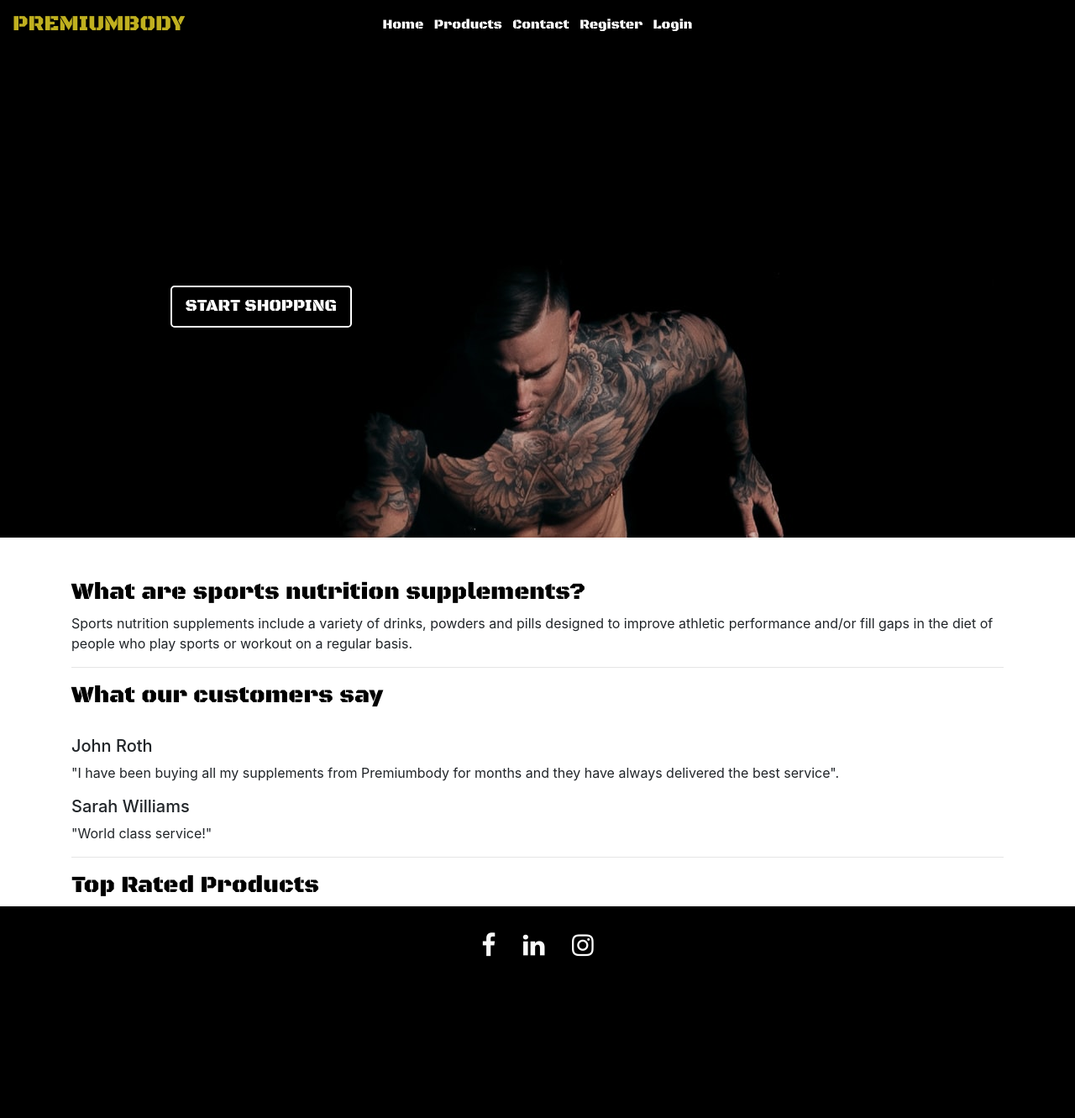
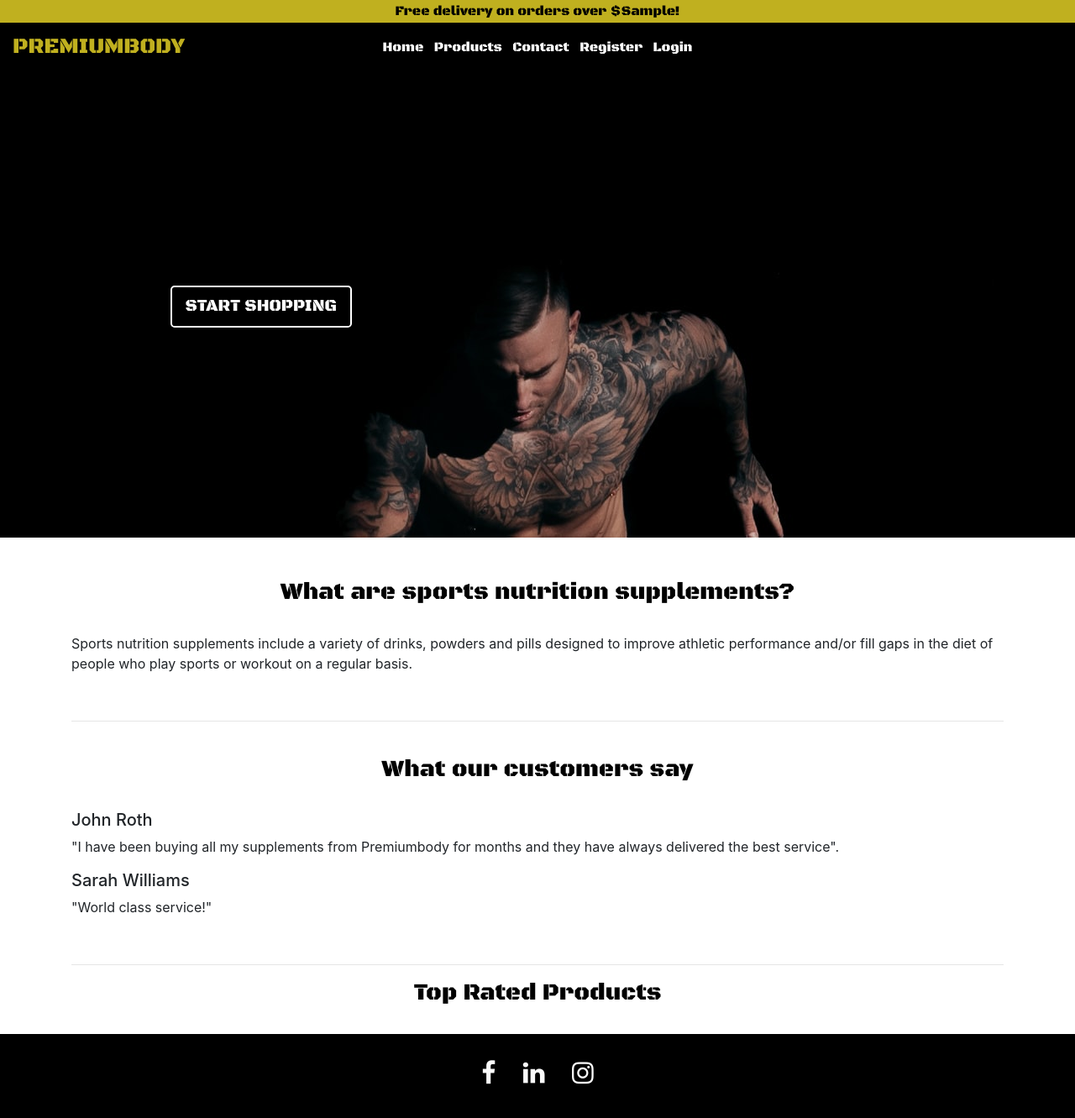
Before and after one commit to mendesfsweden/MilestoneProject4, a Django app: template home/templates/home/index.html in a window 1280 px wide. Shown: the whole page at 84% size. Before the commit the page ends 1139 px from the top, so only its background shows below. Run offline with Django 3.2, Linux system fonts and the light colour scheme; the template is opened without the code that fills it: most values are stand-ins (such as "Sample title", 1, 10 or a date in 2020); some libraries are stand-ins or nearby versions.

Commit message:
fixed some css on base and index templates added free delivery banner

```diff
--- a/home/templates/home/index.html
+++ b/home/templates/home/index.html
@@ -19,8 +19,10 @@
 <div class="container">
     <div class="row pt-5">
         <div class="col-12 col-4-lg">
-            <h3 class="main-font section-title">What are sports nutrition supplements?</h3>
+            <h3 class="main-font section-title text-center">What are sports nutrition supplements?</h3>
+            <br>
             <p>Sports nutrition supplements include a variety of drinks, powders and pills designed to improve athletic performance and/or fill gaps in the diet of people who play sports or workout on a regular basis.</p>
+            <br>
             <hr>
         </div>
     </div>
@@ -28,12 +30,14 @@
 <div class="container">
     <div class="row">
         <div class="col-12 col-4-lg">
-            <h3 class="main-font section-title">What our customers say</h3>
+            <br>
+            <h3 class="main-font section-title text-center">What our customers say</h3>
             <br>
             <h5>John Roth</h5>
             <p>"I have been buying all my supplements from Premiumbody for months and they have always delivered the best service".</p>
             <h5>Sarah Williams</h5>
             <p>"World class service!"</p>
+            <br>
             <hr>
         </div>
     </div>
@@ -41,7 +45,8 @@
 <div class="container">
     <div class="row">
         <div class="col-12 col-4-lg">
-            <h3 class="main-font section-title">Top Rated Products</h3>
+            <h3 class="main-font section-title text-center">Top Rated Products</h3>
+            <br>
         </div>
     </div>
 </div>
--- a/static/css/base.css
+++ b/static/css/base.css
@@ -52,6 +52,18 @@ a:hover {
     font-size: 30px;
 }
 
-.social-links:hover {
+.social-links:hover,
+.itm-color:hover,
+.start-shop-btn:hover {
     color: #C0B01F;
 }
+
+.delivery-banner {
+    background: #C0B01F;
+}
+
+.delivery-banner-txt {
+    font-family: "Black Ops One", sans-serif;
+    color: black;
+    font-size: 16px;
+}
--- a/templates/base.html
+++ b/templates/base.html
@@ -32,6 +32,11 @@
   </head>
   <body>
     <header class="container-fluid fixed-top">
+     <div id="delivery-banner" class="row text-center delivery-banner">
+            <div class="col">
+                <h4 class="delivery-banner-txt my-1">Free delivery on orders over ${{ free_shipping_threshold }}!</h4>
+            </div>
+        </div>
         <div class="row bg-header">
             <div class="col-12 col-lg-4 my-auto py-1 text-center text-lg-left">
                 <a href="{ url 'home' }" class="logo-font text-uppercase pt-3">
@@ -41,29 +46,29 @@
             <div class="col-12 col-lg-4 my-auto">
                 <ul class="list-inline list-unstyled text-center pt-3">
                    <li class="list-inline-item">
-                        <a href="" class="main-font">Home</a>
+                        <a href="" class="main-font itm-color">Home</a>
                     </li>
                      <li class="list-inline-item">
-                        <a href="" class="main-font">Products</a>
+                        <a href="" class="main-font itm-color">Products</a>
                     </li>
                      <li class="list-inline-item">
-                        <a href="" class="main-font">Contact</a>
+                        <a href="" class="main-font itm-color">Contact</a>
                     </li>
                     {% if request.user.is_authenticated %}
                         <li class="list-inline-item">
-                            <a href="" class="main-font">Logout</a>
+                            <a href="" class="main-font itm-color">Logout</a>
                         </li>
                             {% if request.user.is_superuser %}
                                 <li class="list-inline-item">
-                                    <a href="" class="main-font">Management - Logout</a>
+                                    <a href="" class="main-font itm-color">Management - Logout</a>
                                 </li>
                             {% endif %}
                     {% else %}
                         <li class="list-inline-item">
-                            <a href="{% url 'account_signup' %}" class="main-font">Register</a>
+                            <a href="{% url 'account_signup' %}" class="main-font itm-color">Register</a>
                         </li>
                         <li class="list-inline-item">
-                            <a href="{% url 'account_login' %}" class="main-font">Login</a>
+                            <a href="{% url 'account_login' %}" class="main-font itm-color">Login</a>
                         </li>
                     {% endif %}
                 </ul>
```
